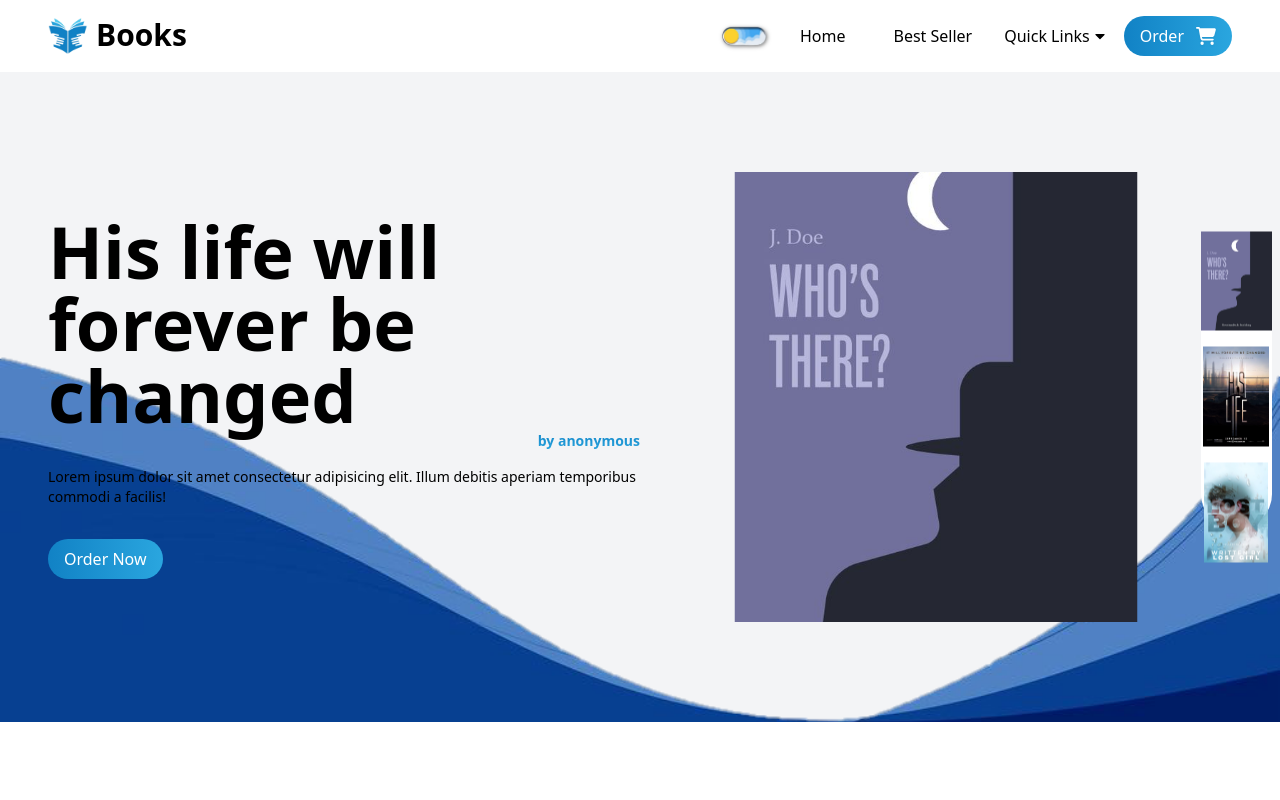
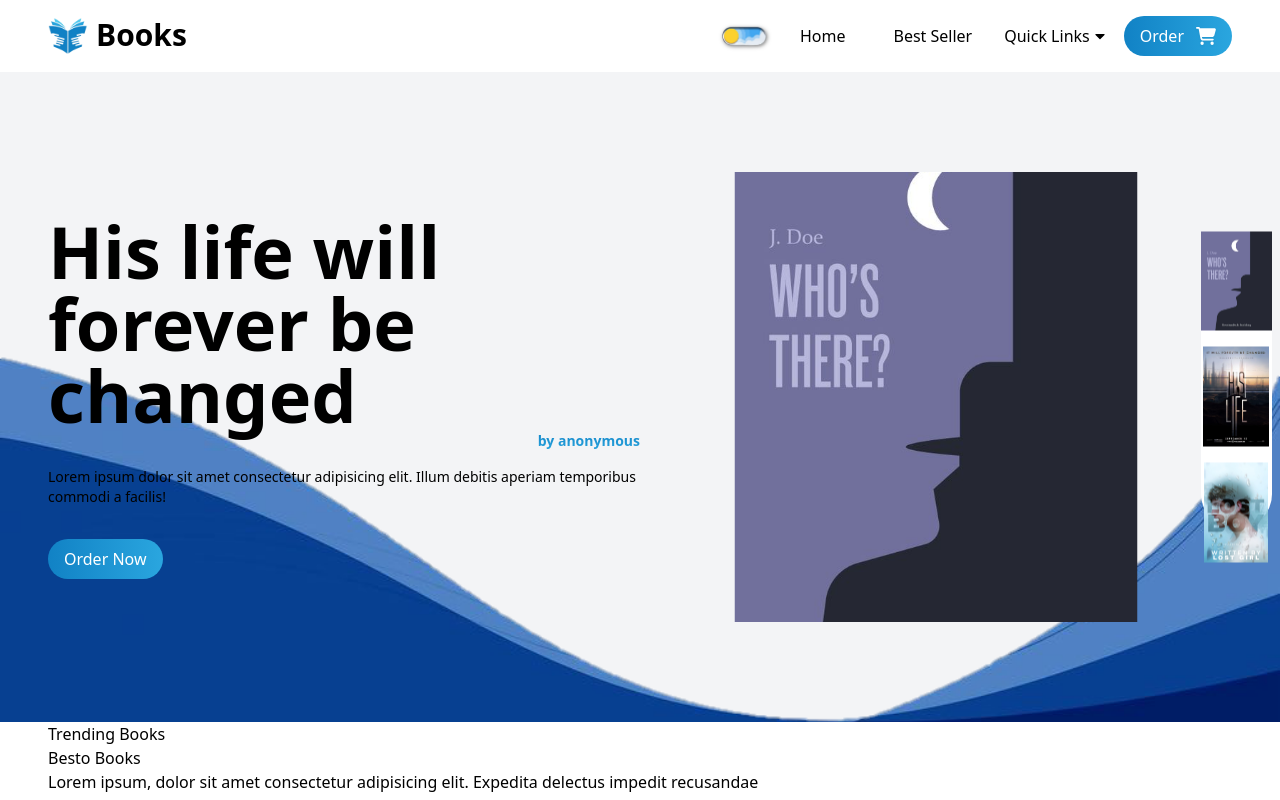
Before and after one commit to wacho91/book-market, a React (Vite) app: page / in a window 1280 px wide. Built offline with nearby package versions, Linux system fonts and the light colour scheme.

Commit message:
BestBook Component

```diff
--- a/src/App.jsx
+++ b/src/App.jsx
@@ -1,3 +1,4 @@
+import BestBook from "./components/BestBook/BestBook"
 import Hero from "./components/Hero/Hero"
 import Navbar from "./components/Navbar/Navbar"
 
@@ -8,6 +9,7 @@ function App() {
     <div>
         <Navbar />
         <Hero />
+        <BestBook />
     </div>
   )
 }
--- /dev/null
+++ b/src/components/BestBook/BestBook.jsx
@@ -0,0 +1,23 @@
+
+
+const BestBook = () => {
+  return (
+    <div>
+        <div className="container">
+            <div>
+                <p>
+                    Trending Books
+                </p>
+                <h1>Besto Books</h1>
+                <p>
+                    Lorem ipsum, dolor sit amet
+                    consectetur adipisicing elit. Expedita delectus
+                    impedit recusandae{" "}
+                </p>
+            </div>
+        </div>
+    </div>
+  )
+}
+
+export default BestBook
```
